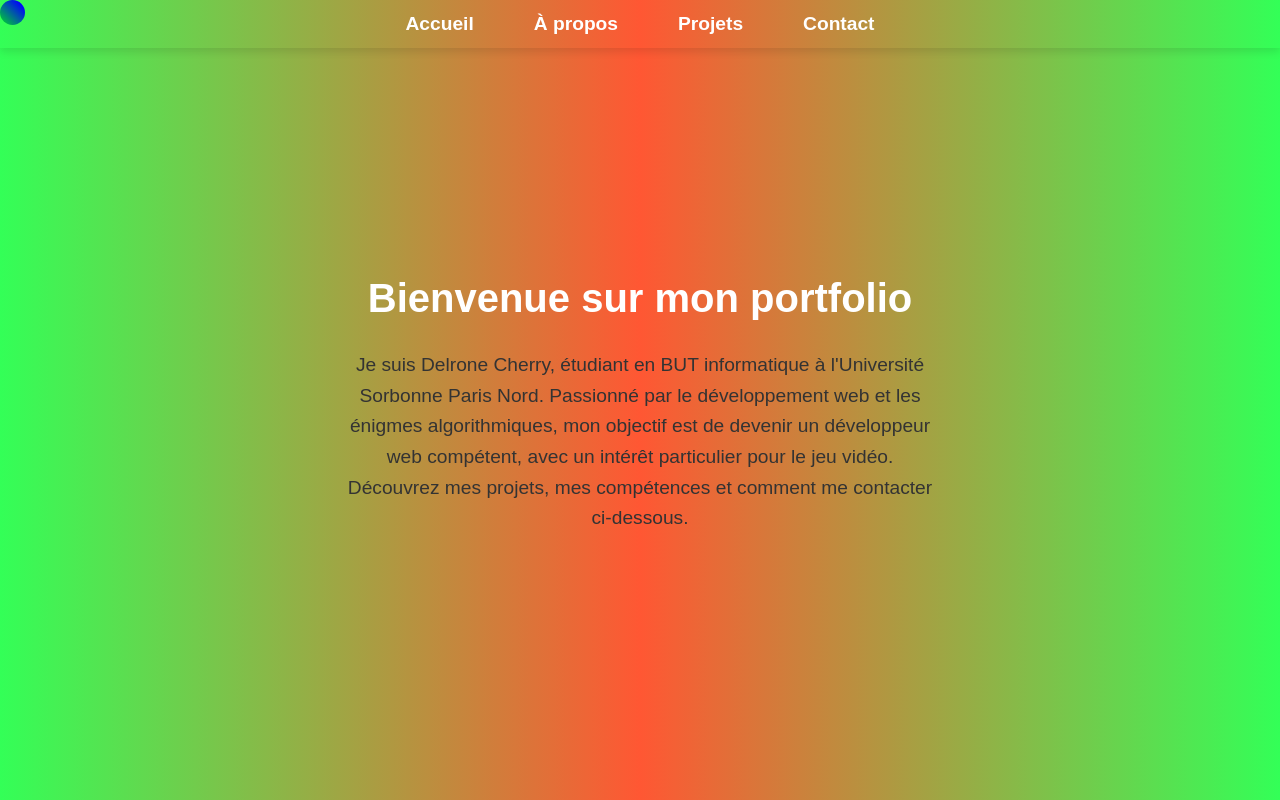
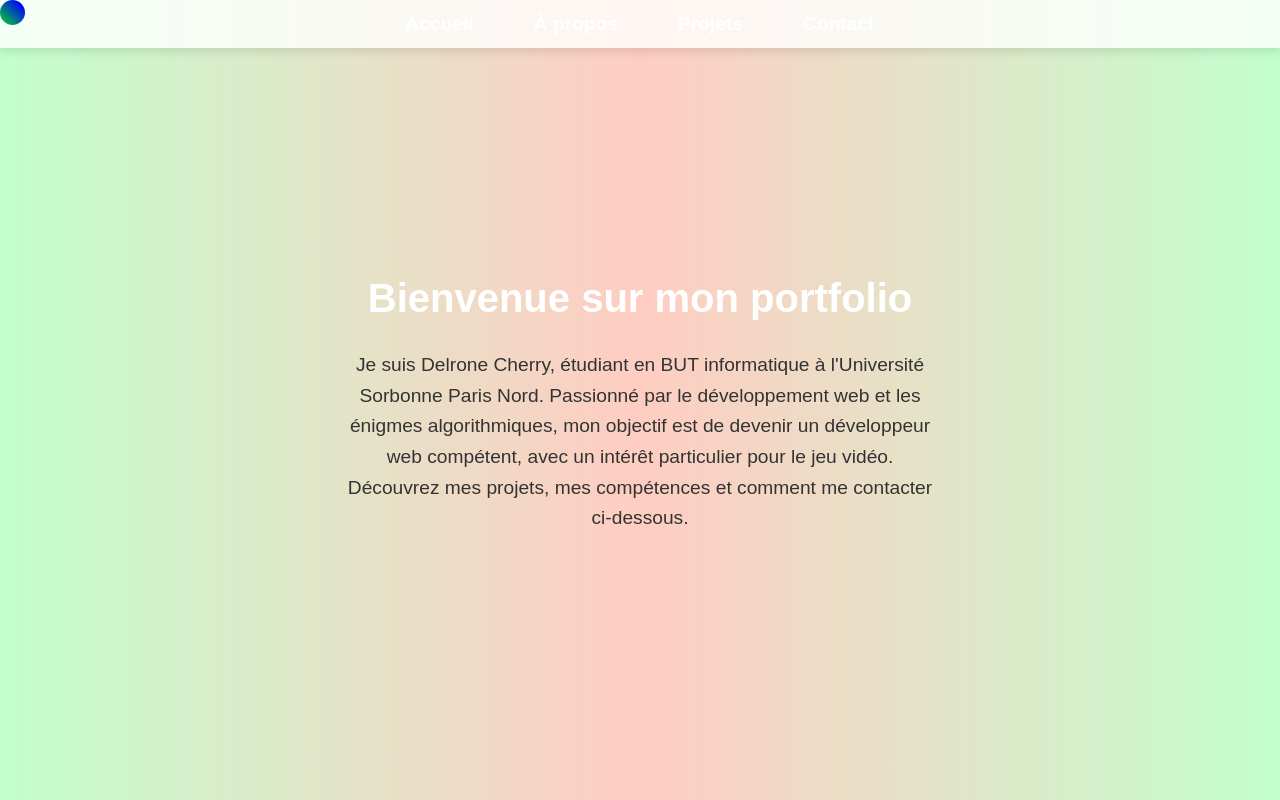
Before and after one commit to delrone91/Portfolio, a plain HTML site: page main.html in a window 1280 px wide. Shown: the top 800 px of the page. Drawn offline with Linux system fonts and the light colour scheme.

Commit message:
ajout du background-overlay
Permet de gérer mieux les index pour les couleurs

```diff
--- a/styles.css
+++ b/styles.css
@@ -28,6 +28,18 @@ section {
     min-height: 100vh;
     padding: 20px;
     text-align: center;
+    z-index: 1;                             /* Ici pour les nuance de blanc */
+    position: relative;
+    background-color: rgba(255, 255, 255, 0.70);
+}
+
+#background-overlay {
+    position: relative;
+    top: 0;
+    left: 0;
+    width: 100%;
+    height: 100%;
+    z-index: 0; /* Envoie ce fond derrière les autres éléments */
 }
 
 #contact, #projets, #a-propos, #accueil {
@@ -44,6 +56,9 @@ section {
 
 #accueil {
     padding: 50px 0;
+    /*z-index: 3;
+    position: relative;
+    background-color: rgba(255, 255, 255, 0.70); */
 }
 
 header, footer {
@@ -60,13 +75,16 @@ header {
     position: fixed;
     box-shadow: 0 4px 8px rgba(0, 0, 0, 0.1);
     height: 6vh;
-    z-index: 1;
+    z-index: 2;
+    background-color: rgba(255, 255, 255, 0.8);
 }
 
 footer {
     height: 3vh;
+    background-color: rgba(255, 255, 255, 0.70);
     position: relative;
 }
+
 
 /* Styles des éléments internes */
 #contact form, .projet {
@@ -79,7 +97,6 @@ footer {
     border-radius: 10px;
     box-shadow: 0 4px 8px rgba(0, 0, 0, 0.1);
     background-color: rgba(255, 255, 255, 0.465);
-    z-index: 0;
 }
 
 #contact form input,
@@ -141,7 +158,7 @@ nav ul li a {
 }
 
 nav ul li a:hover {
-    background-color: rgba(255, 255, 255, 0.2);
+    background-color: rgba(148, 144, 144, 0.2);
     color: #ff0000;
     border-radius: 5px;
 }
```
